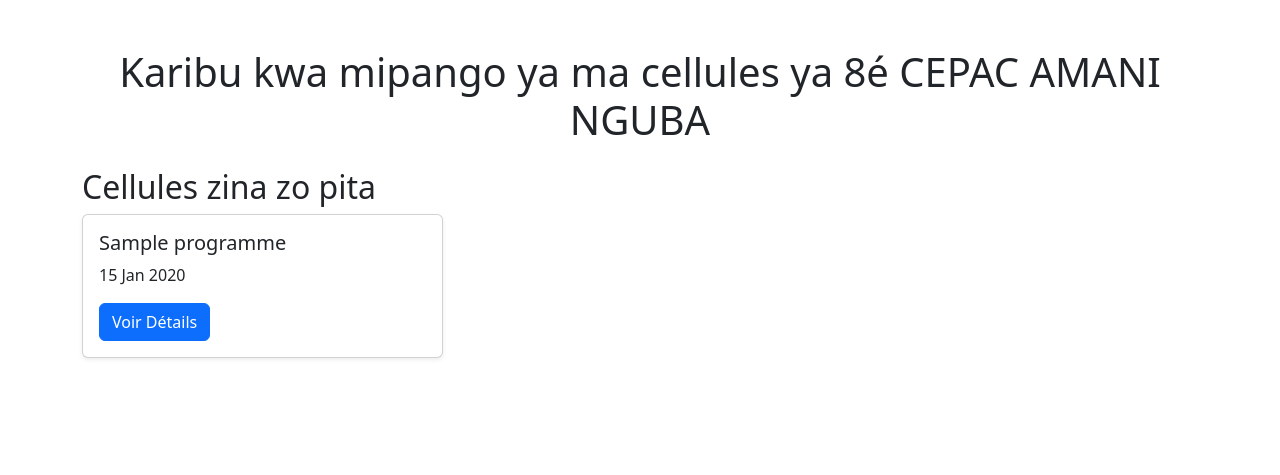
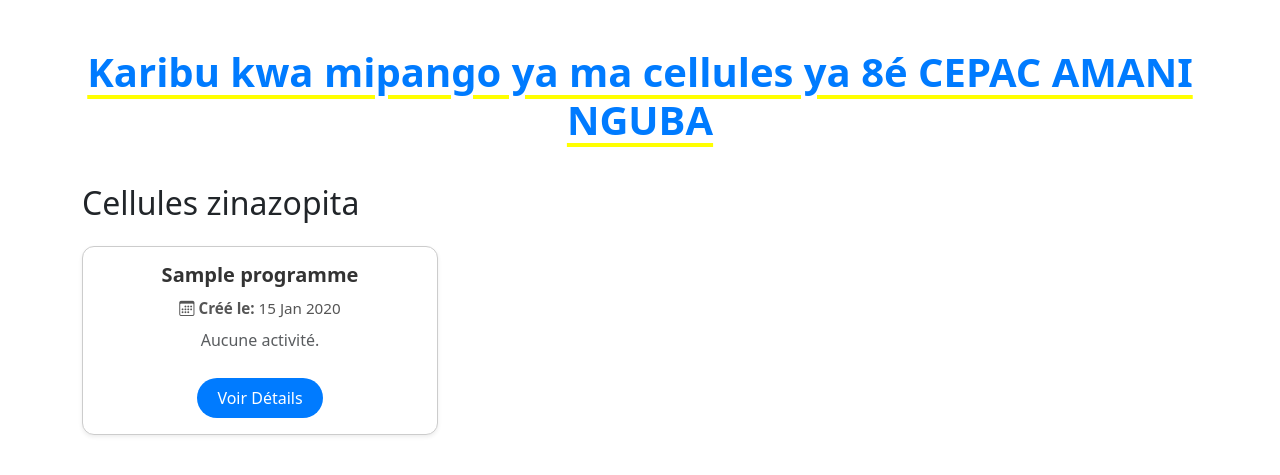
Before and after one commit to Andrebeet1/group, a Django app: page / in a window 1280 px wide. Shown: the part 56-531 px from the top of the page. Run offline with Django 4.2, Linux system fonts and the light colour scheme; tables that the repository leaves empty hold one stand-in row (values such as "Sample post").

Commit message:
Update accueil.html

```diff
--- a/programmes/templates/accueil.html
+++ b/programmes/templates/accueil.html
@@ -3,20 +3,98 @@
 {% block title %}Accueil{% endblock %}
 
 {% block content %}
-<h1 class="mb-4 text-center">Karibu kwa mipango ya ma cellules ya 8é CEPAC AMANI NGUBA</h1>
+<!-- Ajouter Bootstrap Icons si ce n'est pas encore dans base.html -->
+<link rel="stylesheet" href="https://cdn.jsdelivr.net/npm/bootstrap-icons@1.10.5/font/bootstrap-icons.css">
 
-<h2>Cellules zina zo pita</h2>
-<div class="row g-3">
+<style>
+    .page-title {
+        color: #007bff;
+        font-weight: bold;
+        text-align: center;
+        text-decoration: underline;
+        text-decoration-color: yellow;
+        text-underline-offset: 8px;
+        margin-bottom: 40px;
+    }
+
+    .custom-card {
+        border: 1px solid #ccc;
+        border-radius: 12px;
+        transition: transform 0.2s, box-shadow 0.2s;
+        height: 100%;
+        display: flex;
+        flex-direction: column;
+        justify-content: space-between;
+    }
+
+    .custom-card:hover {
+        transform: translateY(-5px);
+        box-shadow: 0 6px 20px rgba(0, 0, 0, 0.15);
+    }
+
+    .custom-card .card-body {
+        text-align: center;
+    }
+
+    .custom-card .card-title {
+        color: #333;
+        font-weight: bold;
+        margin-bottom: 10px;
+    }
+
+    .custom-card .card-text {
+        color: #555;
+        margin-bottom: 8px;
+        font-size: 0.95rem;
+    }
+
+    .custom-card .btn-primary {
+        background-color: #007bff;
+        border: none;
+        border-radius: 20px;
+        padding: 8px 20px;
+        margin-top: 10px;
+    }
+
+    .custom-card .btn-primary:hover {
+        background-color: #0056b3;
+    }
+</style>
+
+<h1 class="page-title">Karibu kwa mipango ya ma cellules ya 8é CEPAC AMANI NGUBA</h1>
+
+<h2 class="mb-4">Cellules zinazopita</h2>
+
+<div class="row g-4">
     {% for programme in programmes %}
     <div class="col-md-4">
-        <div class="card shadow-sm">
+        <div class="card shadow-sm custom-card">
             <div class="card-body">
                 <h5 class="card-title">{{ programme.nom }}</h5>
-                <p class="card-text">{{ programme.date_creation|date:"d M Y" }}</p>
+
+                <p class="card-text">
+                    <i class="bi bi-calendar3"></i> <strong>Créé le:</strong> {{ programme.date_creation|date:"d M Y" }}
+                </p>
+
+                {% if programme.activite_set.all %}
+                {% with premiere_activite=programme.activite_set.first %}
+                <p class="card-text">
+                    <i class="bi bi-calendar-event"></i> <strong>Jour & Date:</strong> {{ premiere_activite.jour_date }}
+                </p>
+                <p class="card-text">
+                    <i class="bi bi-bell"></i> <strong>Tutaingiliya:</strong> {{ premiere_activite.tutaingiliya }}
+                </p>
+                {% endwith %}
+                {% else %}
+                <p class="text-muted">Aucune activité.</p>
+                {% endif %}
+
                 <a href="{% url 'detail_programme' programme.id %}" class="btn btn-primary">Voir Détails</a>
             </div>
         </div>
     </div>
+    {% empty %}
+    <p class="text-muted">Aucune cellule enregistrée pour le moment.</p>
     {% endfor %}
 </div>
 {% endblock %}
```
